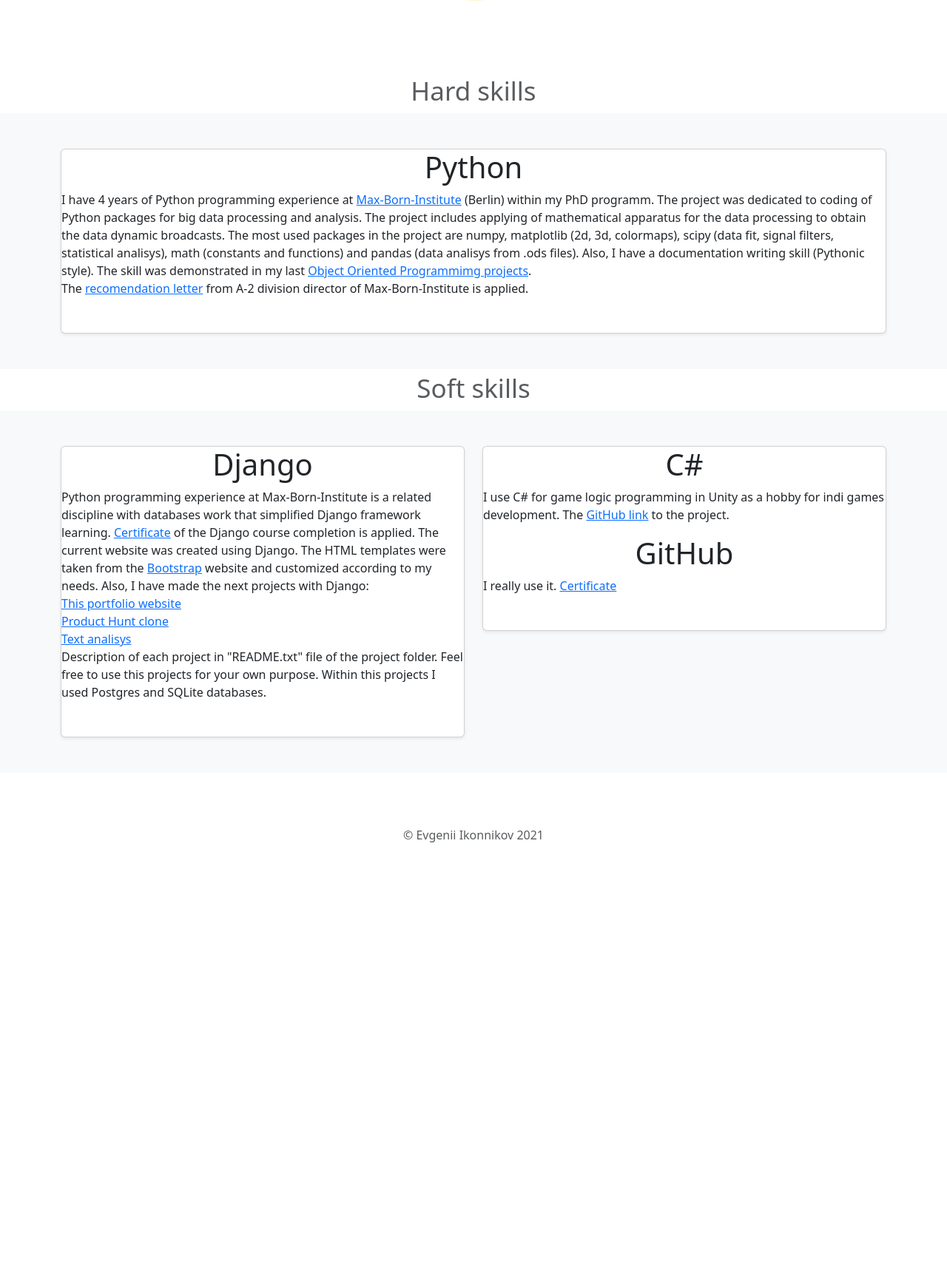
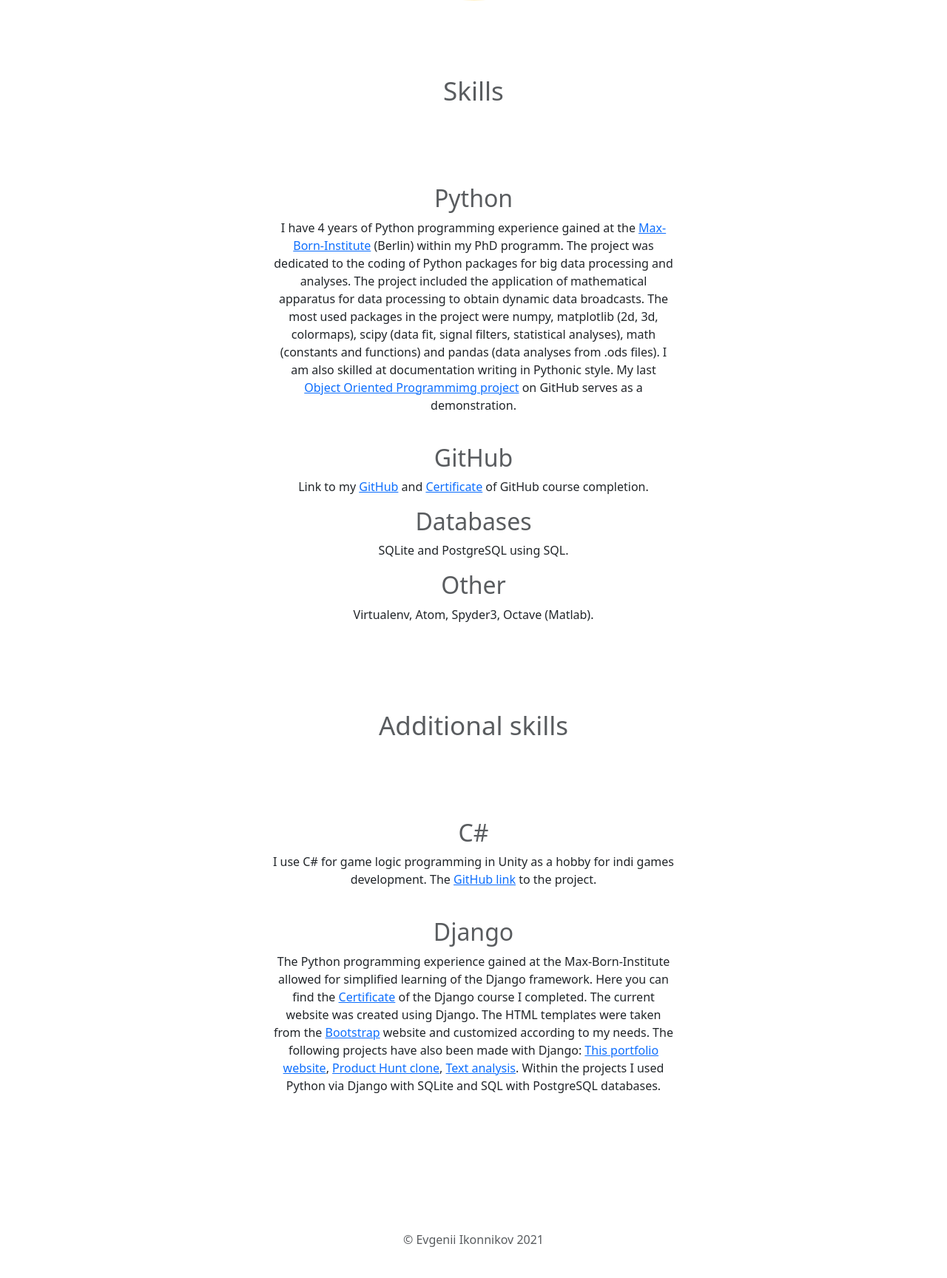
Before and after one commit to JRaketa/portfolio, a Django app: template templates/programmimg.html in a window 1280 px wide. Shown: the part 430-2158 px from the top of the page at 74% size. Before the commit the page ends 1569 px from the top, so only its background shows below. Run offline with Django 3.2, Linux system fonts and the light colour scheme; the template is opened without the code that fills it, so the values that code supplies are empty; some libraries are stand-ins or nearby versions.

Commit message:
added some docs

```diff
--- a/templates/programmimg.html
+++ b/templates/programmimg.html
@@ -82,150 +82,81 @@
   </section>
 
 
+
+  <h1 class="text-center">
+    <small class="text-muted">Skills</small>
+  </h1>
+
+  <section class="py-5 text-center container">
+  <div class="row py-lg-5">
+    <div class="col-lg-6 col-md-8 mx-auto">
+
+
+
+        <h2 class="fw-light text-center text-muted">Python</h2>
+        <p class="text-center">I have 4 years of Python programming experience gained at the  <a href="https://mbi-berlin.de/homepage">Max-Born-Institute</a> (Berlin) within my PhD programm.
+          The project was dedicated to the coding of Python packages for big data processing and analyses.
+          The project included the application of mathematical apparatus for data processing to obtain dynamic data broadcasts.
+          The most used packages in the project were numpy, matplotlib (2d, 3d, colormaps), scipy (data fit, signal filters, statistical analyses),
+          math (constants and functions) and pandas (data analyses from .ods files). I am also skilled at documentation writing in Pythonic style. My last
+           <a href="https://github.com/JRaketa/OOP-projects/tree/main/OOP%20projects">Object Oriented Programmimg project<a/> on GitHub serves as a demonstration.
+        <br/>
+        <br/>
+        <h2 class="fw-light text-center text-muted">GitHub</h2>
+        <p class="text-center">
+          Link to my <a href="https://github.com/JRaketa">GitHub</a> and <a href="{% static 'Git_certificate.pdf' %}">Certificate</a> of GitHub
+          course completion.
+        </p>
+
+        <h2 class="fw-light text-center text-muted">Databases</h2>
+        <p class="text-center">SQLite and PostgreSQL using SQL.</p>
+
+        <h2 class="fw-light text-center text-muted">Other</h2>
+        <p class="text-center">Virtualenv, Atom, Spyder3, Octave (Matlab).</p>
+
+      </div>
+    </div>
+
+</section>
+
 <h1 class="text-center">
-  <small class="text-muted">Hard skills</small>
+  <small class="text-muted">Additional skills</small>
 </h1>
 
 
 
+<section class="py-5 text-center container">
+<div class="row py-lg-5">
+  <div class="col-lg-6 col-md-8 mx-auto">
 
 
 
+      <h2 class="fw-light text-center text-muted">C#</h2>
+      <p class="text-center">
+      I use C# for game logic programming in Unity as a hobby for indi games development.
+      The <a href="https://github.com/aleksZubakovSec/tuc-tuc">GitHub link</a> to the project.
+      <br/>
+      <br/>
+      <h2 class="fw-light text-center text-muted">Django</h2>
+      <p class="text-center">
+        The Python programming experience gained at the Max-Born-Institute allowed for simplified learning of the Django framework.
+        Here you can find the <a href="{% static 'Django_sertificate.pdf' %}">Certificate</a> of the Django course I completed.
+        The current website was created using Django.
+        The HTML templates were taken from the <a href="https://getbootstrap.com/">Bootstrap</a> website and customized according to my needs.
+
+        The following projects have also been made with Django:
+
+        <a href="https://github.com/JRaketa/portfolio">This portfolio website</a>,
+        <a href="https://github.com/JRaketa/ProductHunt">Product Hunt clone</a>,
+        <a href="https://github.com/JRaketa/test">Text analysis</a>.
 
 
+        Within the projects I used Python via Django with SQLite and SQL with PostgreSQL databases.
+      </p>
 
 
-  <div class="album py-5 bg-light">
-    <div class="container"><div class="row row-cols-1 row-cols-sm-1  g-10">
-        <div class="col">
-          <div class="card shadow-sm">
-            <h1 class="fw-light text-center">Python</h1>
-            <p class="text-start">I have 4 years of Python programming experience at <a href="https://mbi-berlin.de/homepage">Max-Born-Institute</a> (Berlin) within my PhD programm.
-              The project was dedicated to coding of Python packages for big data processing and analysis.
-              The project includes applying of mathematical apparatus for the data processing to obtain the data dynamic broadcasts.
-              The most used packages in the project are numpy, matplotlib (2d, 3d, colormaps), scipy (data fit, signal filters, statistical analisys),
-              math (constants and functions) and pandas (data analisys from .ods files). Also, I have a documentation writing skill (Pythonic style). The skill was demonstrated in my last
-               <a href="https://github.com/JRaketa/OOP-projects/tree/main/OOP%20projects">Object Oriented Programmimg projects<a/>.
-                 <br/>
-              The <a href="#">recomendation letter</a> from A-2 division director of Max-Born-Institute is applied.
-            </p>
-            <div class="card-body bg-grey">
-              <div class="d-flex justify-content-between align-items-center">
-                <div class="btn-group">
-                </div>
-              </div>
-            </div>
-          </div>
-        </div>
-
-
-      </div>
     </div>
   </div>
-
-
-
-
-
-
-
-
-
-
-
-
-
-
-
-
-  <h1 class="text-center">
-    <small class="text-muted">Soft skills</small>
-  </h1>
-
-
-
-
-
-
-  <div class="album py-5 bg-light">
-    <div class="container"><div class="row row-cols-1 row-cols-sm-2  g-10">
-
-      <div class="col">
-        <div class="card shadow-sm">
-          <h1 class="fw-light text-center">Django</h1>
-          <p class="text-start">
-            Python programming experience at Max-Born-Institute is a related discipline with databases work that simplified Django framework learning.
-            <a href="{% static 'Django_sertificate.pdf' %}">Certificate</a> of the Django course completion is applied.
-            The current website was created using Django.
-            The HTML templates were taken from the <a href="https://getbootstrap.com/">Bootstrap</a> website and customized according to my needs.
-
-            Also, I have made the next projects with Django:
-            <br/>
-            <a href="https://github.com/JRaketa/portfolio">This portfolio website</a><br/>
-            <a href="https://github.com/JRaketa/ProductHunt">Product Hunt clone</a><br/>
-            <a href="https://github.com/JRaketa/test">Text analisys</a><br/>
-            Description of each project in "README.txt" file of the project folder.
-            Feel free to use this projects for your own purpose.
-
-            Within this projects I used Postgres and SQLite databases.
-
-          </p>
-          <div class="card-body bg-grey">
-
-            <div class="d-flex justify-content-between align-items-center">
-              <div class="btn-group">
-              </div>
-            </div>
-          </div>
-        </div>
-      </div>
-
-
-        <div class="col">
-          <div class="card shadow-sm">
-            <h1 class="fw-light text-center">C#</h1>
-            <p class="text-start">
-                  I use C# for game logic programming in Unity as a hobby for indi games development.
-                  The <a href="https://github.com/aleksZubakovSec/tuc-tuc">GitHub link</a> to the project.
-            </p>
-            <h1 class="fw-light text-center">GitHub</h1>
-            <p class="text-start">
-              I really use it. <a href="{% static 'Git_certificate.pdf' %}">Certificate</a>
-            </p>
-            <div class="card-body bg-grey">
-              <div class="d-flex justify-content-between align-items-center">
-                <div class="btn-group">
-                </div>
-              </div>
-            </div>
-          </div>
-        </div>
-
-
-
-
-
-
-
-
-
-
-      </div>
-    </div>
-  </div>
-
-
-
-
-
-
-
-
-
-
-
-
-
 
 
   </main>
```
Also changed, not shown: templates/add_info.html (+67 -26 lines), templates/education.html (+11 -3 lines), templates/home.html (+5 -3 lines), MyPortfolio/static/fu_logo.png (added), MyPortfolio/static/info.png (added), 3 other files.
